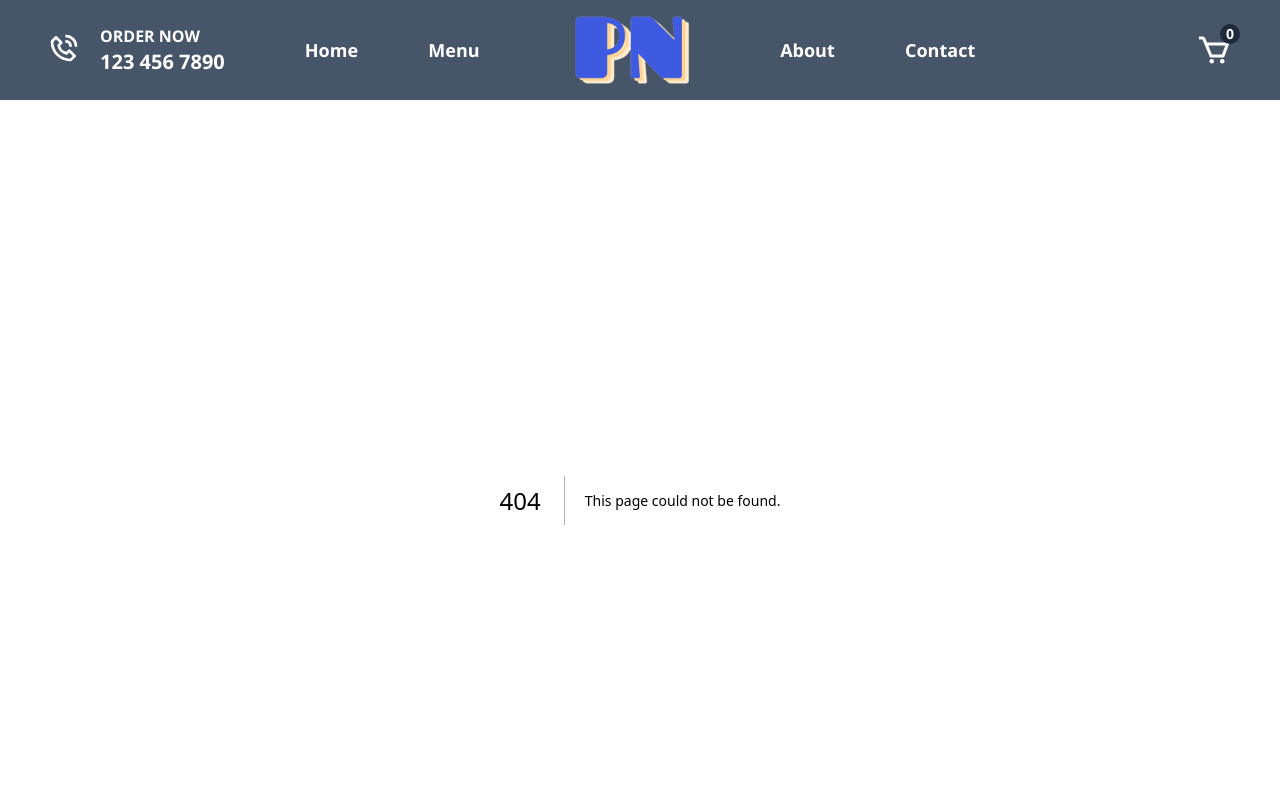
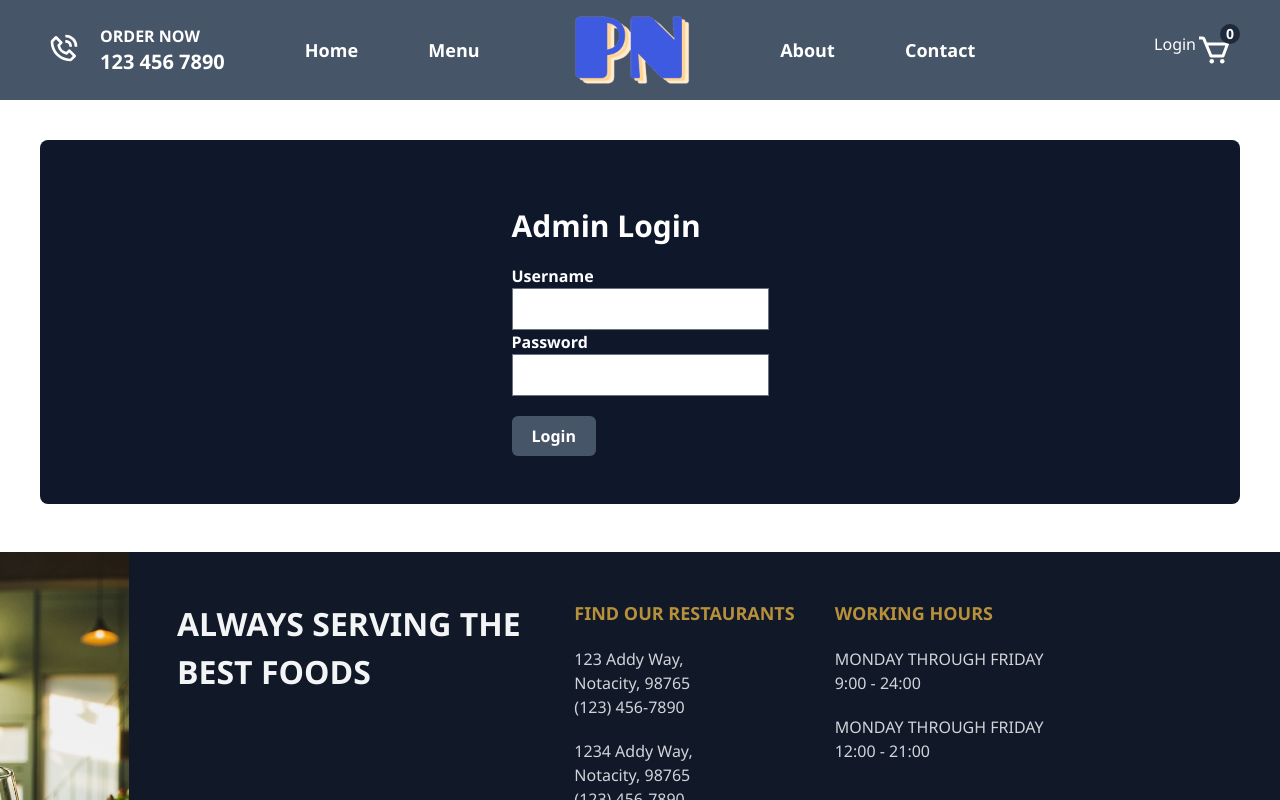
Before and after one commit to pn-code/restaurant-app, a Next.js app: page /login in a window 1280 px wide. Before the commit this address had no page. Shown: the top 800 px of the page. Built offline with nearby package versions, Linux system fonts and the light colour scheme.

Commit message:
Added Login Option to Navbar

```diff
--- a/components/Navbar.jsx
+++ b/components/Navbar.jsx
@@ -3,6 +3,7 @@ import React from "react";
 import Link from "next/link";
 import { BiPhoneCall, BiCart } from "react-icons/bi";
 import { useSelector } from "react-redux";
+
 
 const Navbar = () => {
     const quantity = useSelector((state) => state.cart.quantity);
@@ -56,6 +57,7 @@ const Navbar = () => {
 
             {/* Cart */}
             <div className="flex flex-1 justify-end">
+                <Link href="/login">Login</Link>
                 <Link href="/cart" passHref>
                     <div className="relative hover:scale-110 ease-in duration-200 hover:text-[#d7905c]">
                         <BiCart size={36} />
--- a/pages/index.js
+++ b/pages/index.js
@@ -2,7 +2,6 @@ import Head from "next/head";
 import Featured from "@/components/Featured";
 import ProductList from "@/components/ProductList";
 import axios from "axios";
-import { useSession, signIn, signOut } from "next-auth/react"
 
 export default function Home({productList}) {
     return (
--- /dev/null
+++ b/pages/login.jsx
@@ -0,0 +1,23 @@
+import React from "react";
+
+const login = () => {
+    return (
+        // Container
+        <div className="mt-10 mx-10 flex items-center justify-center text-center sm:text-left bg-slate-900 rounded-lg">
+            <div className="p-12">
+                <h1 className="my-5 text-3xl font-bold text-white">Admin Login</h1>
+                <div className="flex flex-col">
+                    <label className="font-semibold text-white" htmlFor="username">Username</label>
+                    <input id="username" type="text" />
+                </div>
+                <div className="flex flex-col">
+                    <label className="font-semibold text-white" htmlFor="password">Password</label>
+                    <input id="password" type="password" />
+                </div>
+                <button className="mt-5 py-2 px-5 bg-slate-600 text-white font-bold rounded-md">Login</button>
+            </div>
+        </div>
+    );
+};
+
+export default login;
```
